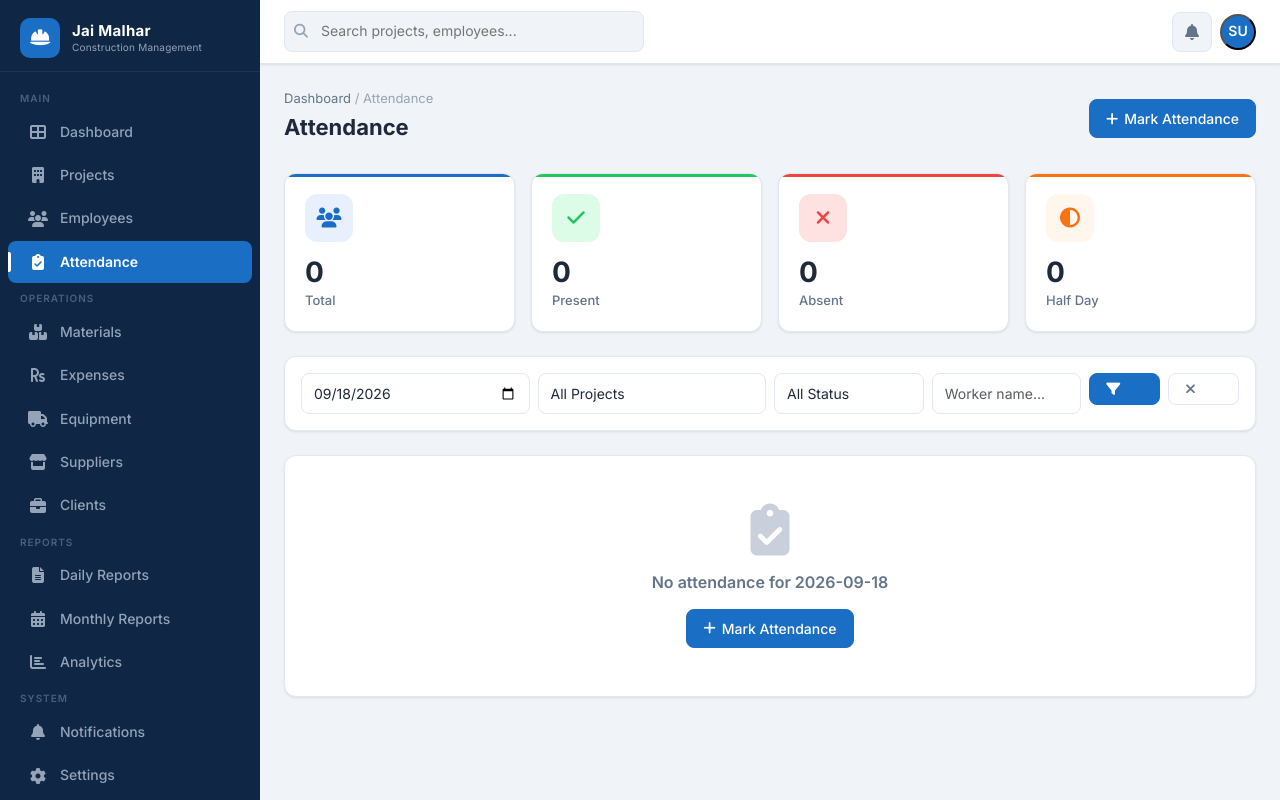
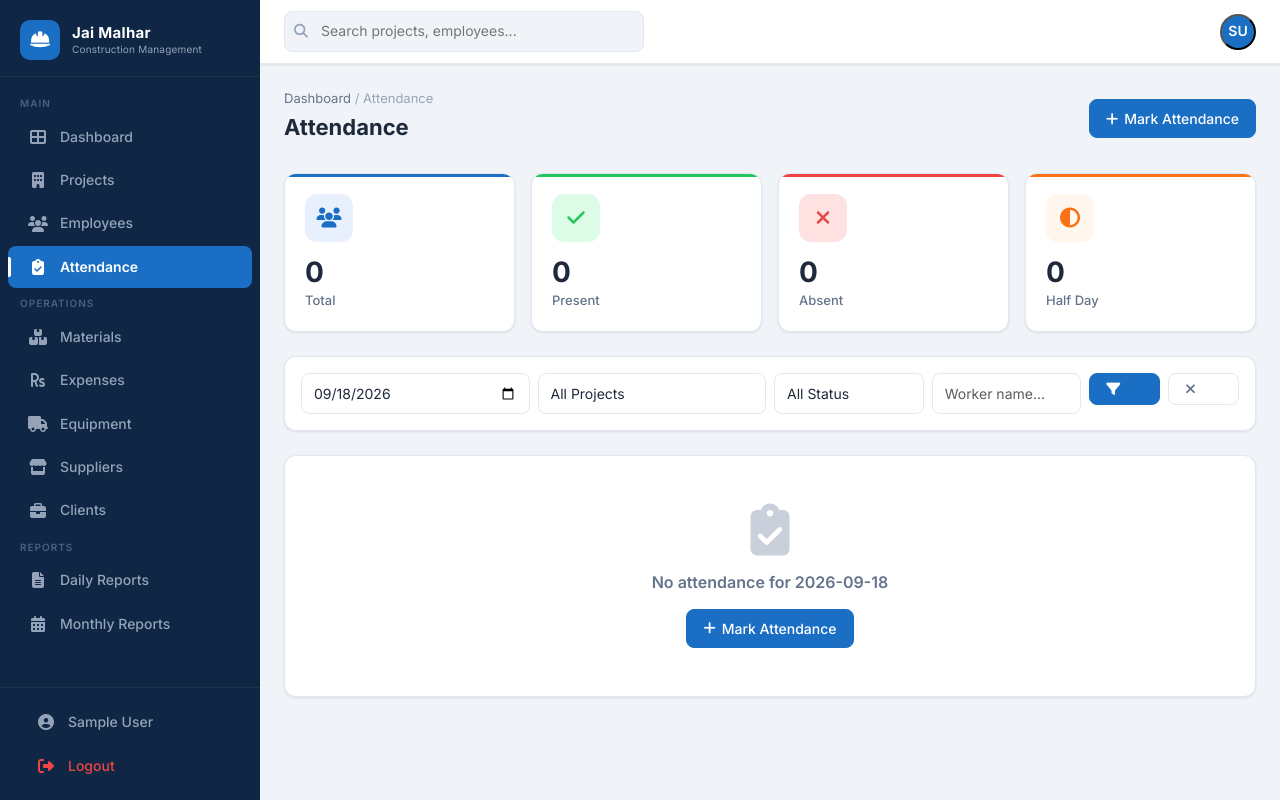
Before and after one commit to Dhruv200626/jai-malar-construction, a Django app: page /attendance/ in a window 1280 px wide. Run offline with Django 5.2, Linux system fonts and the light colour scheme; the visitor is signed in with stand-in values (Sample User, id 1); data that the repository does not hold is empty.

Commit message:
Remove analytics, settings, notifications; fix attendance bulk mark and date validation

```diff
--- a/accounts/urls.py
+++ b/accounts/urls.py
@@ -11,7 +11,6 @@ urlpatterns = [
     path('login/', views.login_view, name='login'),
     path('logout/', views.logout_view, name='logout'),
     path('profile/', views.profile_view, name='profile'),
-    path('settings/', views.settings_view, name='settings'),
     path('users/', views.users_list, name='users_list'),
     path('users/add/', views.user_create, name='user_create'),
 ]
--- a/accounts/views.py
+++ b/accounts/views.py
@@ -63,12 +63,6 @@ def profile_view(request):
 
 
 @login_required
-def settings_view(request):
-    """Settings page"""
-    return render(request, 'accounts/settings.html')
-
-
-@login_required
 def users_list(request):
     """User management - Admin only"""
     if not request.user.is_admin():
--- a/attendance/views.py
+++ b/attendance/views.py
@@ -11,7 +11,7 @@ from projects.models import Project
 
 @login_required
 def attendance_list(request):
-    date_filter = request.GET.get('date', str(timezone.now().date()))
+    date_filter = request.GET.get('date', timezone.now().date().isoformat())
     project_id = request.GET.get('project', '')
     status = request.GET.get('status', '')
     q = request.GET.get('q', '')
@@ -45,7 +45,7 @@ def attendance_list(request):
 @login_required
 def mark_attendance(request):
     projects = Project.objects.filter(status='active')
-    today = timezone.now().date()
+    today = timezone.now().date().isoformat()
 
     if request.method == 'POST':
         project_id = request.POST.get('project')
@@ -75,12 +75,31 @@ def mark_attendance(request):
                 continue
 
         messages.success(request, f'Attendance marked for {saved} workers.')
-        return redirect('attendance:list')
+        # Redirect to list filtered by date and project so records are visible immediately
+        # Use the raw date string from POST (already in YYYY-MM-DD from the hidden input)
+        from django.urls import reverse
+        redirect_url = reverse('attendance:list') + f"?date={date}"
+        if project_id:
+            redirect_url += f"&project={project_id}"
+        return redirect(redirect_url)
 
     # GET: load employees by project
+    # 'all' = all active employees regardless of project assignment
     project_id = request.GET.get('project', '')
     employees = []
-    if project_id:
+    selected_project = project_id
+
+    if project_id == 'all':
+        # All active employees regardless of project assignment
+        employees = Employee.objects.filter(status='active').order_by('full_name')
+        existing = {
+            a.employee_id: a
+            for a in Attendance.objects.filter(date=today, employee__in=employees)
+        }
+        for emp in employees:
+            emp.today_att = existing.get(emp.pk)
+
+    elif project_id:
         employees = Employee.objects.filter(
             assigned_project_id=project_id, status='active'
         ).order_by('full_name')
@@ -88,8 +107,7 @@ def mark_attendance(request):
         existing = {
             a.employee_id: a
             for a in Attendance.objects.filter(
-                project_id=project_id, date=today,
-                employee__in=employees
+                date=today, employee__in=employees
             )
         }
         for emp in employees:
@@ -98,7 +116,7 @@ def mark_attendance(request):
     return render(request, 'attendance/mark.html', {
         'page_title': 'Mark Attendance', 'projects': projects,
         'employees': employees, 'today': today,
-        'selected_project': project_id,
+        'selected_project': selected_project,
         'status_choices': Attendance.STATUS_CHOICES,
     })
 
--- a/config/settings.py
+++ b/config/settings.py
@@ -44,7 +44,6 @@ LOCAL_APPS = [
     'suppliers',
     'clients',
     'reports',
-    'notifications',
 ]
 
 INSTALLED_APPS = DJANGO_APPS + THIRD_PARTY_APPS + LOCAL_APPS
@@ -72,7 +71,6 @@ TEMPLATES = [
                 'django.template.context_processors.request',
                 'django.contrib.auth.context_processors.auth',
                 'django.contrib.messages.context_processors.messages',
-                'notifications.context_processors.notifications_processor',
             ],
         },
     },
--- a/config/urls.py
+++ b/config/urls.py
@@ -23,7 +23,6 @@ urlpatterns = [
     path('suppliers/', include('suppliers.urls')),
     path('clients/', include('clients.urls')),
     path('reports/', include('reports.urls')),
-    path('notifications/', include('notifications.urls')),
 
     # REST API
     path('api/', include('accounts.api_urls')),
--- a/reports/urls.py
+++ b/reports/urls.py
@@ -5,5 +5,4 @@ urlpatterns = [
     path('daily/', views.daily_reports, name='daily'),
     path('daily/add/', views.daily_report_add, name='daily_add'),
     path('monthly/', views.monthly_reports, name='monthly'),
-    path('analytics/', views.analytics, name='analytics'),
 ]
--- a/templates/base.html
+++ b/templates/base.html
@@ -48,17 +48,11 @@
       <span class="sidebar-section-label">Reports</span>
       <a href="{% url 'reports:daily' %}" class="sidebar-item"><i class="fas fa-file-alt"></i><span>Daily Reports</span></a>
       <a href="{% url 'reports:monthly' %}" class="sidebar-item"><i class="fas fa-calendar-alt"></i><span>Monthly Reports</span></a>
-      <a href="{% url 'reports:analytics' %}" class="sidebar-item"><i class="fas fa-chart-bar"></i><span>Analytics</span></a>
 
+      {% if user.is_admin %}
       <span class="sidebar-section-label">System</span>
-      <a href="{% url 'notifications:list' %}" class="sidebar-item">
-        <i class="fas fa-bell"></i><span>Notifications</span>
-        {% if unread_notifications_count > 0 %}<span class="sidebar-badge">{{ unread_notifications_count }}</span>{% endif %}
-      </a>
-      {% if user.is_admin %}
       <a href="{% url 'accounts:users_list' %}" class="sidebar-item"><i class="fas fa-user-cog"></i><span>Users</span></a>
       {% endif %}
-      <a href="{% url 'accounts:settings' %}" class="sidebar-item"><i class="fas fa-cog"></i><span>Settings</span></a>
     </nav>
 
     <div class="sidebar-footer">
@@ -83,23 +77,6 @@
 
       <div class="header-right">
         <div style="position:relative;">
-          <button class="btn-header-action" id="notifBtn" aria-label="Notifications">
-            <i class="fas fa-bell"></i>
-            {% if unread_notifications_count > 0 %}<span class="notification-badge">{{ unread_notifications_count }}</span>{% endif %}
-          </button>
-          <div id="notifDropdown" style="display:none;position:absolute;right:0;top:calc(100% + 8px);width:320px;background:white;border:1px solid #e2e8f0;border-radius:12px;box-shadow:0 8px 24px rgba(0,0,0,.10);z-index:1000;overflow:hidden;">
-            <div style="padding:14px 16px;border-bottom:1px solid #e2e8f0;display:flex;justify-content:space-between;align-items:center;">
-              <span style="font-weight:600;font-size:14px;">Notifications</span>
-              <a href="{% url 'notifications:list' %}" style="font-size:12px;color:#1a6fc4;">View all</a>
-            </div>
-            <div style="padding:24px;text-align:center;color:#94a3b8;font-size:13px;">
-              <i class="fas fa-bell-slash" style="font-size:24px;margin-bottom:8px;display:block;"></i>
-              No new notifications
-            </div>
-          </div>
-        </div>
-
-        <div style="position:relative;">
           <button class="user-avatar" id="userMenuBtn" aria-label="User menu">
             {% if user.profile_photo %}<img src="{{ user.profile_photo.url }}" alt="{{ user.full_name }}">{% else %}{{ user.first_name|first|upper }}{{ user.last_name|first|upper }}{% endif %}
           </button>
@@ -109,7 +86,6 @@
               <div style="font-size:11px;color:#94a3b8;">{{ user.role|default:"User" }}</div>
             </div>
             <a href="{% url 'accounts:profile' %}" style="display:flex;align-items:center;gap:10px;padding:10px 16px;font-size:13px;color:#1e293b;text-decoration:none;"><i class="fas fa-user" style="color:#64748b;width:16px;"></i> My Profile</a>
-            <a href="{% url 'accounts:settings' %}" style="display:flex;align-items:center;gap:10px;padding:10px 16px;font-size:13px;color:#1e293b;text-decoration:none;"><i class="fas fa-cog" style="color:#64748b;width:16px;"></i> Settings</a>
             <div style="border-top:1px solid #e2e8f0;margin:4px 0;"></div>
             <a href="{% url 'accounts:logout' %}" style="display:flex;align-items:center;gap:10px;padding:10px 16px;font-size:13px;color:#ef4444;text-decoration:none;"><i class="fas fa-sign-out-alt" style="width:16px;"></i> Logout</a>
           </div>
@@ -143,10 +119,6 @@
       <div class="mobile-fab">
         <button class="mobile-fab-btn" id="fabBtn" aria-label="Quick actions"><i class="fas fa-plus"></i></button>
       </div>
-      <a href="{% url 'notifications:list' %}" class="mobile-nav-item" style="position:relative;">
-        <i class="fas fa-bell"></i><span>Alerts</span>
-        {% if unread_notifications_count > 0 %}<span style="position:absolute;top:6px;right:calc(50% - 14px);background:#ef4444;color:white;font-size:8px;width:14px;height:14px;border-radius:50%;display:flex;align-items:center;justify-content:center;font-weight:700;">{{ unread_notifications_count }}</span>{% endif %}
-      </a>
       <a href="{% url 'accounts:profile' %}" class="mobile-nav-item"><i class="fas fa-user"></i><span>Profile</span></a>
     </div>
   </nav>
@@ -192,7 +164,7 @@
 <script src="{% static 'js/main.js' %}"></script>
 
 <style>
-  #notifDropdown.show, #userDropdown.show { display: block !important; }
+  #userDropdown.show { display: block !important; }
 </style>
 
 {% block extra_js %}{% endblock %}
```
Also changed, not shown: templates/attendance/mark.html (+77 -15 lines).
